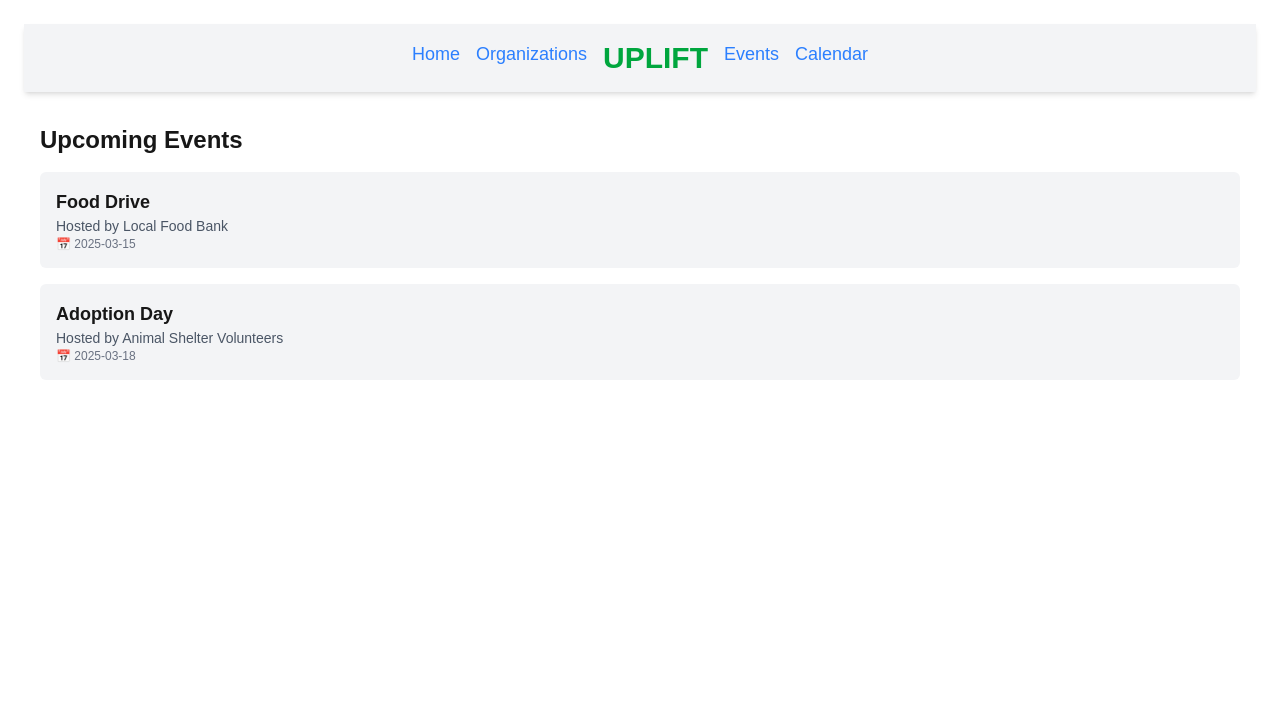
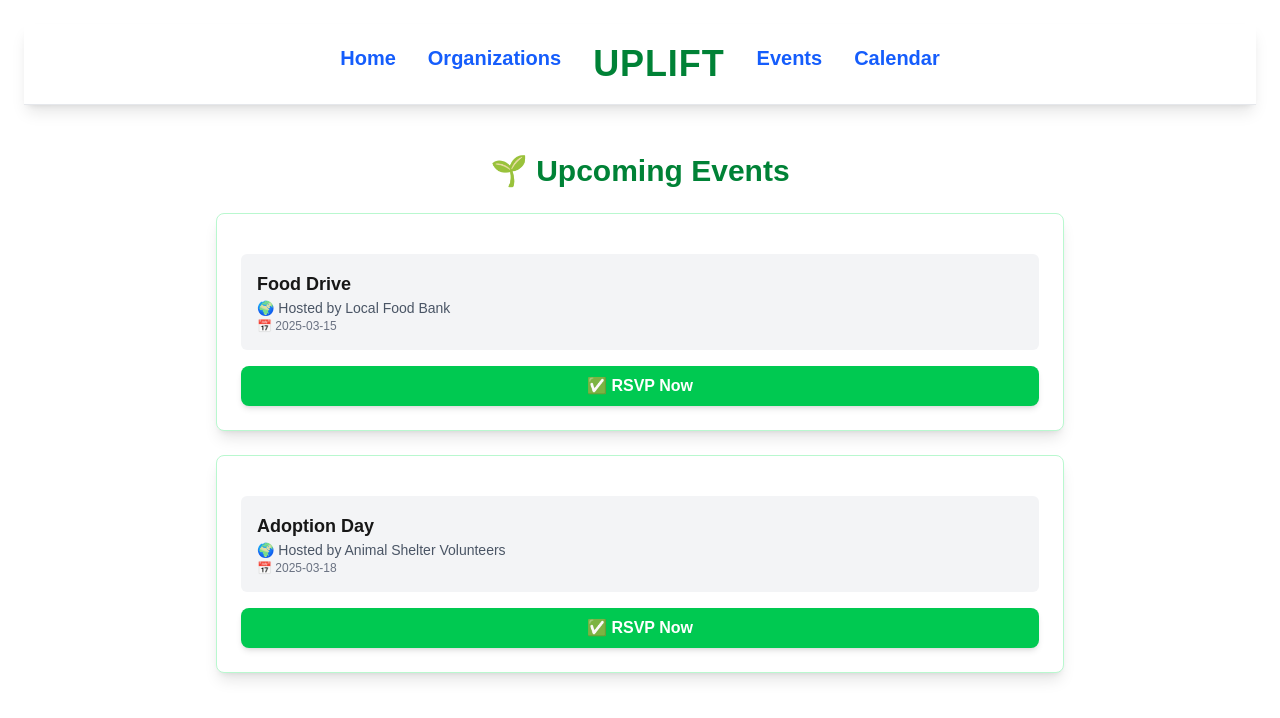
Before and after one commit to scottshields0/UpliftApp, a Next.js app in the folder upliftapp/: page /events in a window 1280 px wide. Shown: the top 718 px of the page. Built offline with nearby package versions, Linux system fonts and the light colour scheme.

Commit message:
newchangestoevreythignbutorg

```diff
--- a/upliftapp/src/app/events/page.tsx
+++ b/upliftapp/src/app/events/page.tsx
@@ -1,27 +1,41 @@
 "use client";
 
 import { useEvents } from "@/app/context/eventsContext";
+import { useRSVP } from "@/app/context/rsvpContext"; // Import RSVP context
 import EventCard from "@/components/eventCard";
 
 export default function Events() {
-    const { events } = useEvents();
+    const { events } = useEvents(); // Fetch all events
+    const { rsvpEvents, addRSVP } = useRSVP(); // RSVP function
 
     return (
-        <div className="p-4">
-            <h1 className="text-2xl font-bold">Upcoming Events</h1>
+        <div className="p-6 max-w-4xl mx-auto">
+            <h1 className="text-3xl font-bold text-green-700 text-center mb-6">🌱 Upcoming Events</h1>
 
             {events.length === 0 ? (
-                <p className="mt-4 text-gray-600">No upcoming events.</p>
+                <p className="mt-4 text-gray-600 text-center">No upcoming events.</p>
             ) : (
-                <ul className="mt-4">
+                <ul className="space-y-6">
                     {events.map((event) => {
+                        const isRSVPed = rsvpEvents.some((e) => e.id === event.id); // Check if event is RSVPed
+
                         return (
-                            <li key={event.id} className="mb-4">
+                            <li key={event.id} className="bg-white shadow-lg rounded-lg p-6 border border-green-200">
                                 <EventCard
                                     name={event.name}
-                                    description={`Hosted by ${event.organizationName}`}
+                                    description={`🌍 Hosted by ${event.organizationName}`}
                                     date={event.date}
                                 />
+
+                                {/* RSVP Button (Only RSVP, No Un-RSVP) */}
+                                {!isRSVPed && (
+                                    <button
+                                        className="mt-4 w-full bg-green-500 text-white py-2 rounded-lg font-semibold shadow-md hover:bg-green-700 transition duration-200"
+                                        onClick={() => addRSVP(event)}
+                                    >
+                                        ✅ RSVP Now
+                                    </button>
+                                )}
                             </li>
                         );
                     })}
--- a/upliftapp/src/app/page.tsx
+++ b/upliftapp/src/app/page.tsx
@@ -1,12 +1,33 @@
-export default function Home() {
-  return (
-    <div className="p-4 flex justify-center items-center">
-      <h1 className="text-3xl font-bold">Welcome to Uplift!</h1>
-      <p className="text-lg text-gray-600">
-        We're here to help you connect with local non-profits, charities, and events!
-        Follow organizations you like, RSVP for events you want to attend, track your
-        events in the calendar, and message organizations with questions you have!
-      </p>
-    </div>
-  );
+"use client";
+
+export default function HomePage() {
+    return (
+        <div className="flex flex-col items-center justify-center min-h-screen p-8 bg-gray-50">
+            {/* Main Content (Moved Higher) */}
+            <div className="text-center max-w-3xl">
+                <h1 className="text-5xl font-extrabold text-gray-900">
+                    Welcome to <span className="text-green-600">Uplift!</span>
+                </h1>
+                <p className="mt-4 text-xl text-gray-700 leading-relaxed">
+                    We're here to help you connect with local <span className="font-semibold text-green-700">non-profits</span>,
+                    <span className="font-semibold text-green-700"> charities</span>, and <span className="font-semibold text-green-700">events</span>!
+                    Follow organizations you like, RSVP for events you want to attend, track your events in the calendar,
+                    and message organizations with any questions you have!
+                </p>
+
+                {/* Call to Action Buttons */}
+                <div className="mt-8 flex flex-wrap justify-center gap-6">
+                    <a href="/events" className="px-6 py-3 text-lg font-semibold text-white bg-green-500 rounded-full shadow-md hover:bg-green-700 transition">
+                        🌟 Explore Events
+                    </a>
+                    <a href="/organizations" className="px-6 py-3 text-lg font-semibold text-white bg-blue-500 rounded-full shadow-md hover:bg-blue-700 transition">
+                        🏢 Explore Organizations
+                    </a>
+                    <a href="/calendar" className="px-6 py-3 text-lg font-semibold text-white bg-purple-500 rounded-full shadow-md hover:bg-purple-700 transition">
+                        📅 Explore Calendar
+                    </a>
+                </div>
+            </div>
+        </div>
+    );
 }
--- a/upliftapp/src/components/NavBar.tsx
+++ b/upliftapp/src/components/NavBar.tsx
@@ -2,13 +2,23 @@ import Link from "next/link";
 
 export default function NavBar() {
     return (
-        <nav className="mb-4 flex justify-center items-center w-full p-4 bg-gray-100 shadow-md">
-            <div className="flex space-x-4">
-                <Link href="/" className="text-blue-500 text-lg font-medium hover:text-blue-700">Home</Link>
-                <Link href="/organizations" className="text-blue-500 text-lg font-medium hover:text-blue-700">Organizations</Link>
-                <span className="text-3xl font-semibold text-green-600">UPLIFT</span>
-                <Link href="/events" className="text-blue-500 text-lg font-medium hover:text-blue-700">Events</Link>
-                <Link href="/calendar" className="text-blue-500 text-lg font-medium hover:text-blue-700">Calendar</Link>
+        <nav className="mb-6 flex justify-center items-center w-full p-5 bg-white shadow-lg border-b border-gray-200">
+            <div className="flex space-x-8 text-xl font-bold">
+                <Link href="/" className="text-blue-600 hover:text-blue-800 transition duration-200">
+                    Home
+                </Link>
+                <Link href="/organizations" className="text-blue-600 hover:text-blue-800 transition duration-200">
+                    Organizations
+                </Link>
+                <span className="text-4xl font-extrabold text-green-700 tracking-wide">
+                    UPLIFT
+                </span>
+                <Link href="/events" className="text-blue-600 hover:text-blue-800 transition duration-200">
+                    Events
+                </Link>
+                <Link href="/calendar" className="text-blue-600 hover:text-blue-800 transition duration-200">
+                    Calendar
+                </Link>
             </div>
         </nav>
     );
```
Also changed, not shown: upliftapp/src/app/context/eventsContext.tsx (indentation only).
